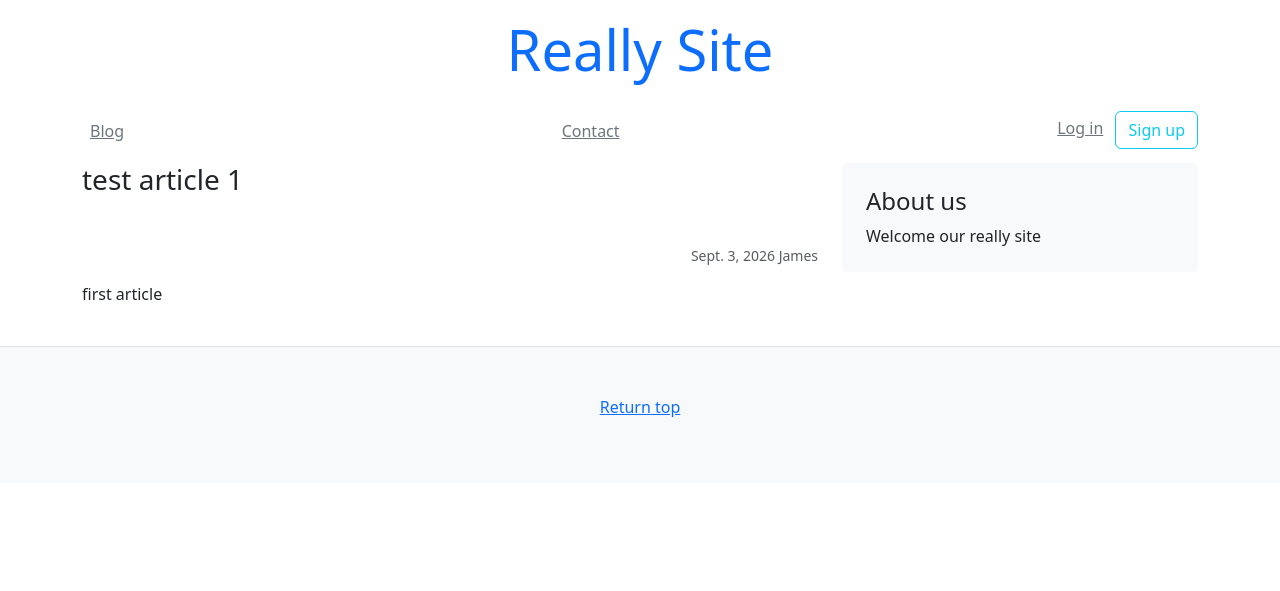
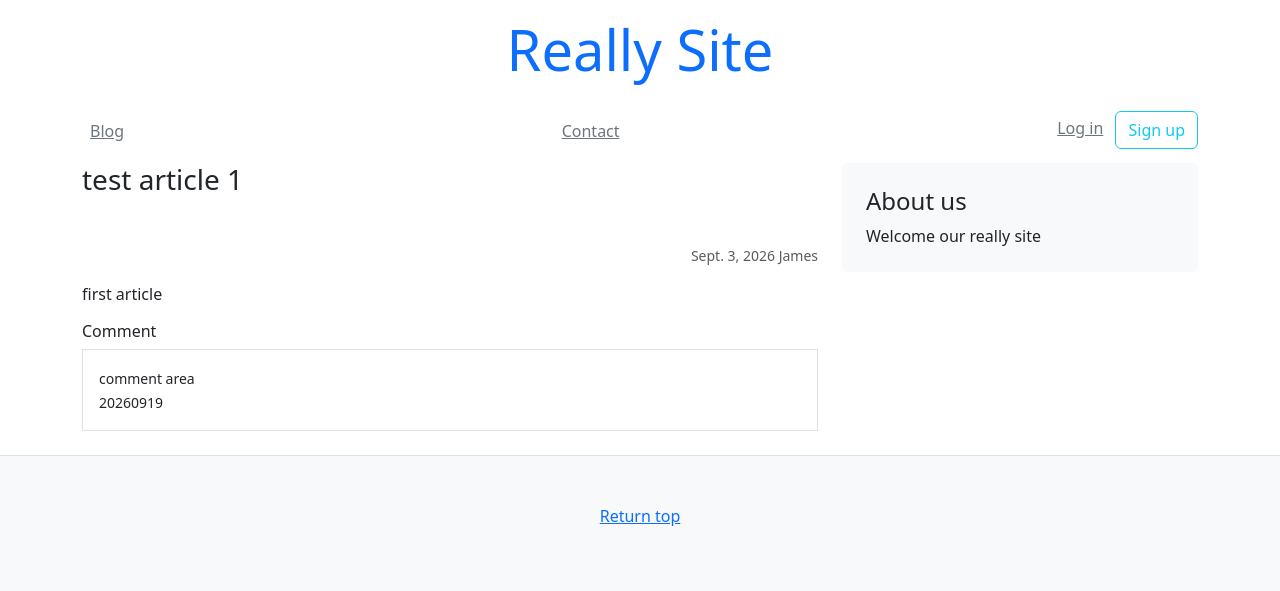
Before and after one commit to liberbell/dj13, a Django app: page /blog/1/ in a window 1280 px wide. Shown: the top 591 px of the page. Run offline with Django 5.2, Linux system fonts and the light colour scheme; data comes from the database, SQL or seed files in the repository.

Commit message:
article1

```diff
--- a/project1/templates/blog/article.html
+++ b/project1/templates/blog/article.html
@@ -11,6 +11,8 @@
                 </p>
 
                 <p>{{ article.text }}</p>
+
+                {% include 'mysite/snippets/comment.html' %}
             </div>
 
             {% include 'mysite/snippets/sidebar.html' %}
```
